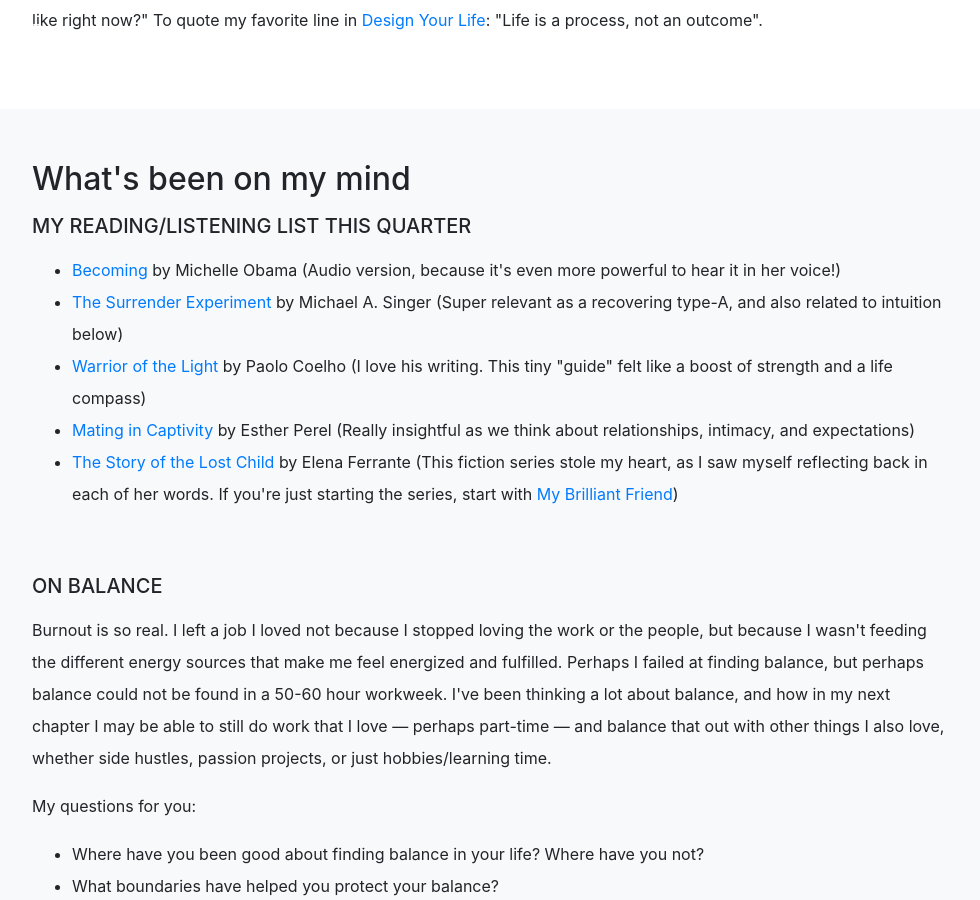
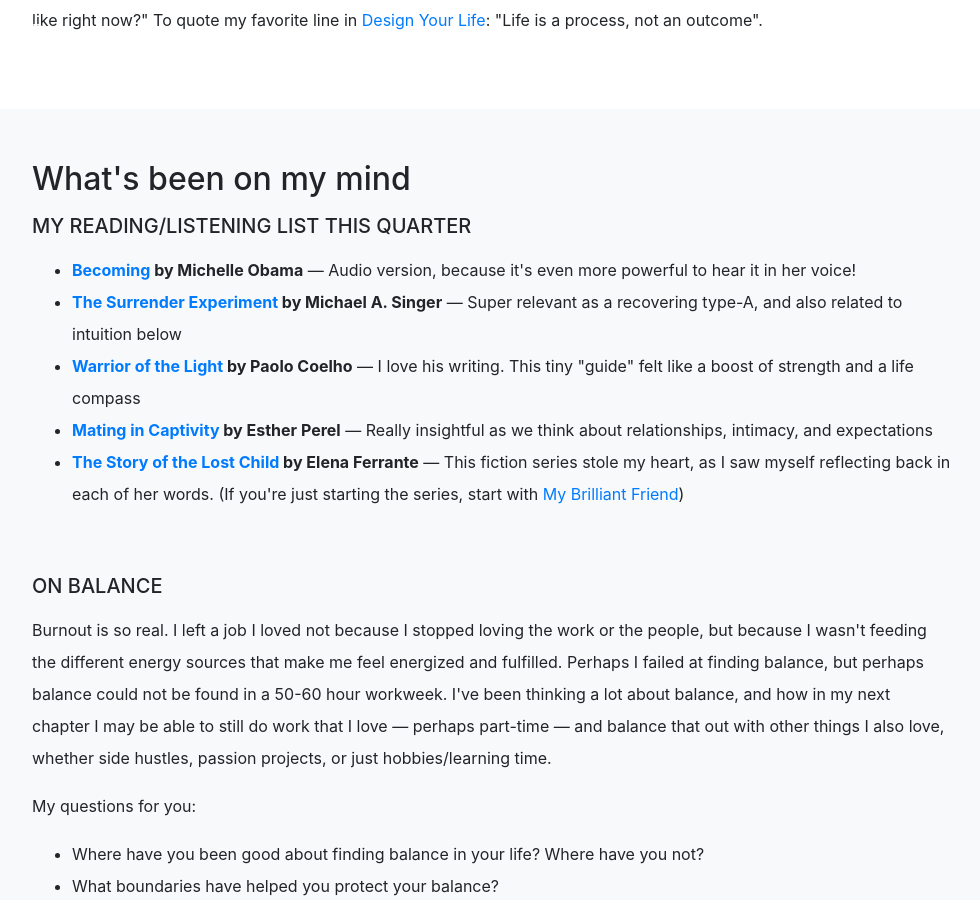
Before and after one commit to dalkat/dalkat.github.io, a Jekyll site: the page built from update-1.md, in a window 1280 px wide and 900 px high, scrolled down 3407 px. Shown: the whole window, without its empty margins (148-1128 px from the left). Built offline with Jekyll 4.4.1, drawn with Linux system fonts in a browser that asks for light colours; nearby versions of some CDN libraries; some web fonts are replaced; library files that are not in the unit come from our copies.

Commit message:
books 3 with bold and dash

```diff
--- a/_layouts/update-1.html
+++ b/_layouts/update-1.html
@@ -90,11 +90,11 @@ layout: default-sub
 
             <p><h5>MY READING/LISTENING LIST THIS QUARTER</h5></p>
             <p><ul>
-            <li><a href="https://amzn.to/2DLyIXX" target="_blank">Becoming</a> by Michelle Obama (Audio version, because it's even more powerful to hear it in her voice!)</li>
-            <li><a href="https://amzn.to/2EbX7rp" target="_blank">The Surrender Experiment</a> by Michael A. Singer (Super relevant as a recovering type-A, and also related to intuition below)</li>
-            <li><a href="https://amzn.to/2X89L1N" target="_blank">Warrior of the Light</a> by Paolo Coelho (I love his writing. This tiny "guide" felt like a boost of strength and a life compass)</li>
-            <li><a href="https://amzn.to/2DMWSl5" target="_blank">Mating in Captivity</a> by Esther Perel (Really insightful as we think about relationships, intimacy, and expectations)</li>
-            <li><a href="https://amzn.to/2EbPy3G" target="_blank">The Story of the Lost Child</a> by Elena Ferrante (This fiction series stole my heart, as I saw myself reflecting back in each of her words. If you're just starting the series, start with <a href="https://amzn.to/2NdisDG" target="_blank">My Brilliant Friend</a>)</li>
+            <li><b><a href="https://amzn.to/2DLyIXX" target="_blank">Becoming</a> by Michelle Obama</b> &mdash; Audio version, because it's even more powerful to hear it in her voice!</li>
+            <li><b><a href="https://amzn.to/2EbX7rp" target="_blank">The Surrender Experiment</a> by Michael A. Singer</b> &mdash; Super relevant as a recovering type-A, and also related to intuition below</li>
+            <li><b><a href="https://amzn.to/2X89L1N" target="_blank">Warrior of the Light</a> by Paolo Coelho</b> &mdash; I love his writing. This tiny "guide" felt like a boost of strength and a life compass</li>
+            <li><b><a href="https://amzn.to/2DMWSl5" target="_blank">Mating in Captivity</a> by Esther Perel</b> &mdash; Really insightful as we think about relationships, intimacy, and expectations</li>
+            <li><b><a href="https://amzn.to/2EbPy3G" target="_blank">The Story of the Lost Child</a> by Elena Ferrante</b> &mdash; This fiction series stole my heart, as I saw myself reflecting back in each of her words. (If you're just starting the series, start with <a href="https://amzn.to/2NdisDG" target="_blank">My Brilliant Friend</a>)</li>
             </ul></p><br>
 
             <p><h5>ON BALANCE</h5></p>
```
